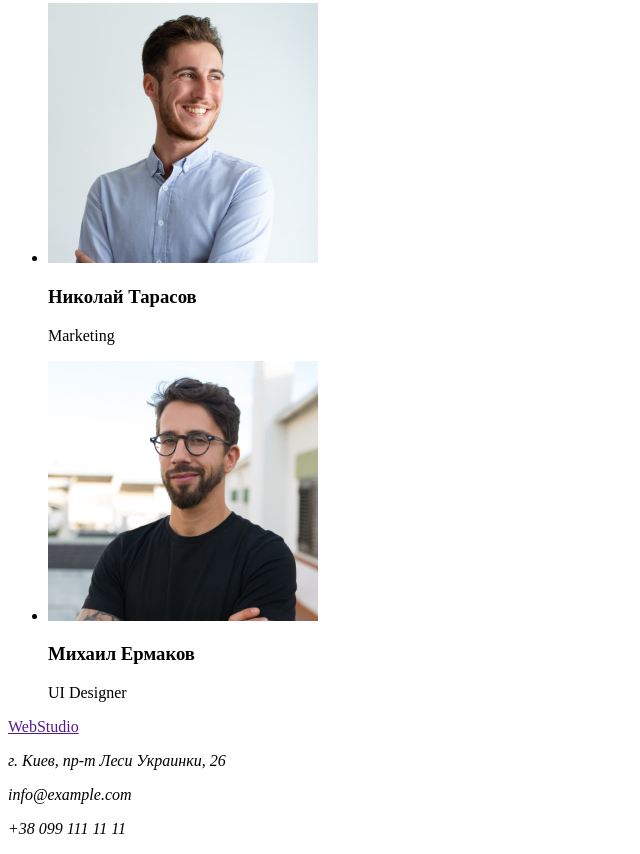
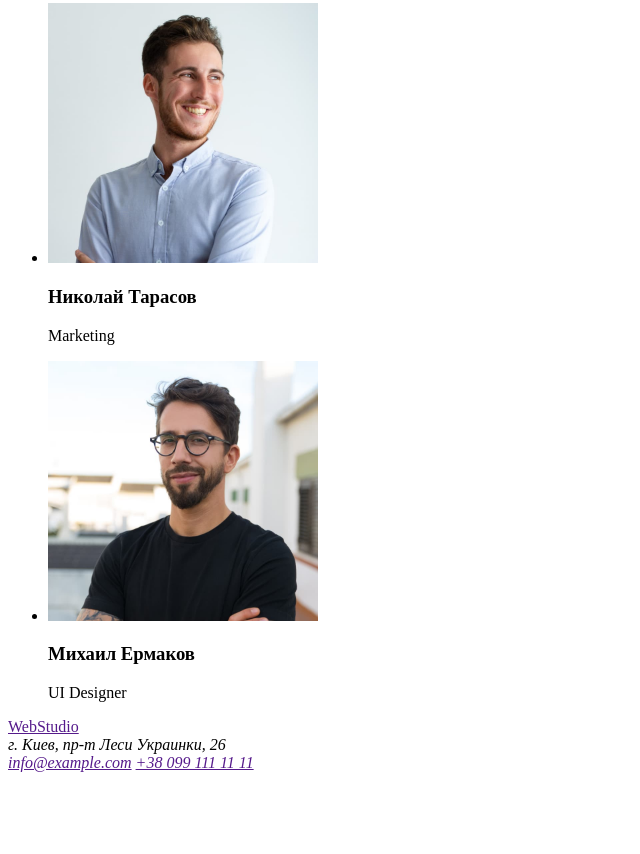
Before and after one commit to achumachenko/goit-markup-hw-01, a plain HTML site: page index.html in a window 1280 px wide. Shown: the part 2315-3169 px from the top of the page, without its empty margins (0-640 px from the left). After the commit the page ends 3095 px from the top, so only its background shows below. Drawn offline with Linux system fonts and the light colour scheme.

Commit message:
Update index.html

```diff
--- a/index.html
+++ b/index.html
@@ -95,9 +95,11 @@
         <div>
             <a href="">WebStudio</a>
             <address>
-                <p>г. Киев, пр-т Леси Украинки, 26</p>
-                <p>info@example.com</p>
-                <p>+38 099 111 11 11</p>
+                г. Киев, пр-т Леси Украинки, 26
+            </address>
+            <address>
+                <a href="">info@example.com</a>
+                <a href="">+38 099 111 11 11</a>
             </address>
 
         </div>
```
